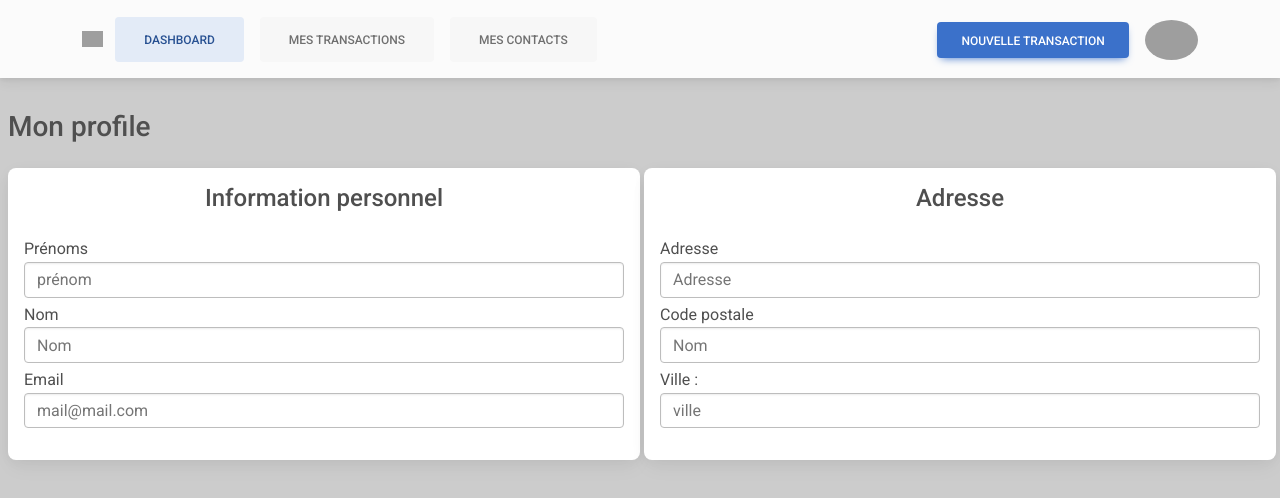
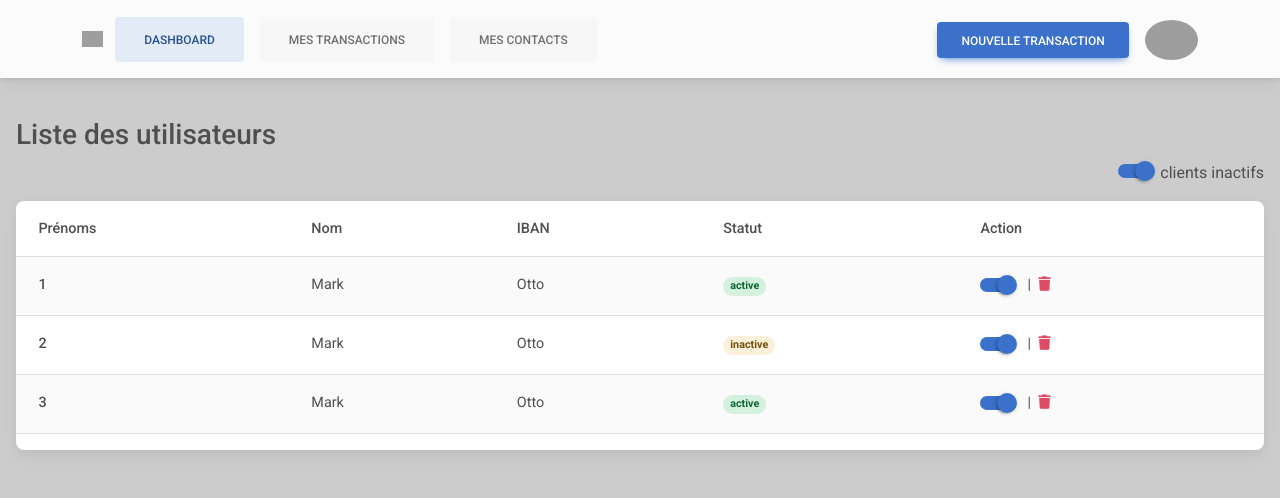
Before and after one commit to Junior98-dev/banking, an Angular app: page / in a window 1280 px wide. Shown: the top 498 px of the page. Built offline with nearby package versions, Linux system fonts and the light colour scheme; grey boxes are pictures that could not be loaded.

Commit message:
manager-users

```diff
--- /dev/null
+++ b/src/app/admin/manager-users/manager-users.component.html
@@ -0,0 +1,68 @@
+<div class="p-3">
+    <h3>Liste des utilisateurs</h3>
+
+
+
+    <div class="form-check form-switch d-flex justify-content-end mb-3">
+        <input class="form-check-input" type="checkbox" role="switch" id="flexSwitchCheckChecked" checked />
+        <label class="form-check-label" for="flexSwitchCheckChecked">clients inactifs</label>
+    </div>
+
+
+    <div class="card">
+
+
+        <table class="table table-striped">
+            <thead>
+            <tr>
+                <th scope="col">Prénoms</th>
+                <th scope="col">Nom</th>
+                <th scope="col">IBAN</th>
+                <th scope="col">Statut</th>
+                <th scope="col">Action</th>
+            </tr>
+            </thead>
+            <tbody>
+            <tr>
+                <th scope="row">1</th>
+                <td>Mark</td>
+                <td>Otto</td>
+                <td><span class="badge rounded-pill badge-success">active</span></td>
+                <td class="cursor-pointer">
+                    <div class="d-flex flex-row">
+                        <div class="form-check form-switch">
+                            <input class="form-check-input" type="checkbox" role="switch" id="flexSwitchCheckChecked" checked />&nbsp; | &nbsp;<em class="fa fa-trash text-danger"></em>
+                        </div>
+                    </div>
+                </td>
+            </tr>
+            <tr>
+                <th scope="row">2</th>
+                <td>Mark</td>
+                <td>Otto</td>
+                <td><span class="badge rounded-pill badge-warning">inactive</span></td>
+                <td class="cursor-pointer">
+                    <div class="d-flex flex-row">
+                        <div class="form-check form-switch">
+                            <input class="form-check-input" type="checkbox" role="switch" id="flexSwitchCheckChecked" checked />&nbsp; | &nbsp;<em class="fa fa-trash text-danger"></em>
+                        </div>
+                    </div>
+                </td>
+            </tr>
+            <tr>
+                <th scope="row">3</th>
+                <td>Mark</td>
+                <td>Otto</td>
+                <td><span class="badge rounded-pill badge-success">active</span></td>
+                <td class="cursor-pointer">
+                    <div class="d-flex flex-row">
+                        <div class="form-check form-switch">
+                            <input class="form-check-input" type="checkbox" role="switch" id="flexSwitchCheckChecked" checked />&nbsp; | &nbsp;<em class="fa fa-trash text-danger"></em>
+                        </div>
+                    </div>
+                </td>
+            </tr>
+            </tbody>
+        </table>
+    </div>
+</div>
--- a/src/app/app.component.html
+++ b/src/app/app.component.html
@@ -1,3 +1,3 @@
 <app-menu></app-menu>
-<app-profile></app-profile>
+<app-manager-users></app-manager-users>
 <router-outlet></router-outlet>
--- a/src/app/app.module.ts
+++ b/src/app/app.module.ts
@@ -12,6 +12,7 @@
 import { NewTransactionComponent } from './pages/new-transaction/new-transaction.component';
 import { NewContactComponent } from './pages/new-contact/new-contact.component';
 import { ProfileComponent } from './pages/profile/profile.component';
+import { ManagerUsersComponent } from './admin/manager-users/manager-users.component';
 
 @NgModule({
   declarations: [
@@ -24,7 +25,8 @@
     ContactsComponent,
     NewTransactionComponent,
     NewContactComponent,
-    ProfileComponent
+    ProfileComponent,
+    ManagerUsersComponent
   ],
   imports: [
     BrowserModule,
```
Also changed, not shown: src/app/admin/manager-users/manager-users.component.ts (added, +10 -0 lines), src/app/admin/manager-users/manager-users.component.scss (added), 1 other file (tests, documents, lock files or other folders).
